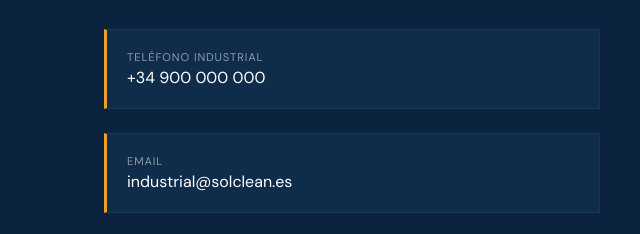
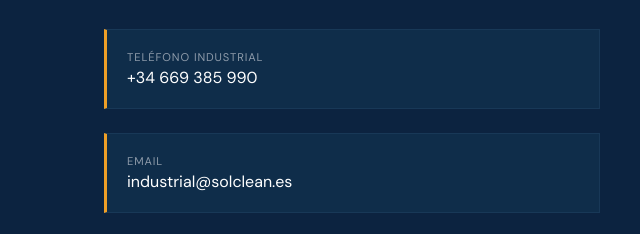
Before and after one commit to carlinhosbrown/solclean-project, a plain HTML site: page index.html in a window 1280 px wide. Shown: the part 5899-6133 px from the top of the page, 0-640 px from the left. Drawn offline with nearby package versions, Linux system fonts and the light colour scheme.

Commit message:
Update index.html

```diff
--- a/index.html
+++ b/index.html
@@ -966,7 +966,7 @@
           <div class="cinfo-item reveal">
             <div>
               <div class="cinfo-label">TELÉFONO INDUSTRIAL</div>
-              <div class="cinfo-val">+34 900 000 000</div>
+              <div class="cinfo-val">+34 669 385 990</div>
             </div>
           </div>
           <div class="cinfo-item reveal">
```
